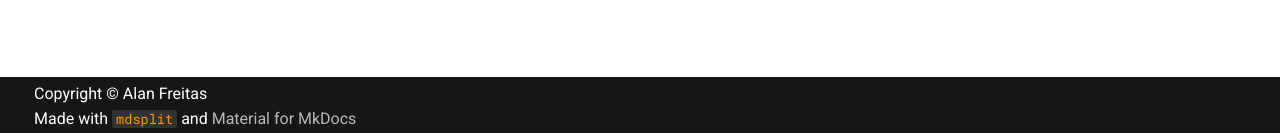
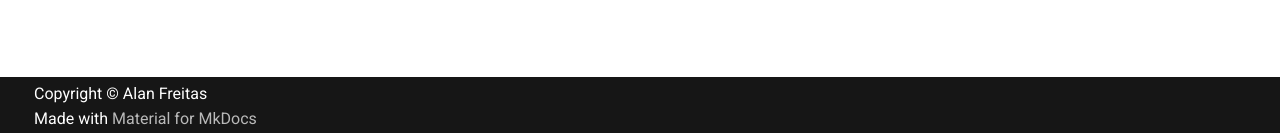
Before and after one commit to alandefreitas/futures, an MkDocs documentation site: the page built from docs/references.md, in a window 1280 px wide. Shown: the part 764-897 px from the top of the page. Built offline with MkDocs 1.6.1 and Material for MkDocs 9.7.7, drawn with Linux system fonts in a browser that asks for light colours; a script that is not in the unit is left out; comment, search, counter and statistics services are not loaded.

Commit message:
docs(template): not made with mdsplit

```diff
--- a/docs/overrides/partials/footer.html
+++ b/docs/overrides/partials/footer.html
@@ -91,13 +91,6 @@
                 {% endif %}
                 Made with
                 <a
-                        href="https://alandefreitas.github.io/mdsplit/"
-                        target="_blank" rel="noopener"
-                >
-                    <code style="background-color: #323232;">mdsplit</code>
-                </a>
-                and
-                <a
                         href="https://squidfunk.github.io/mkdocs-material/"
                         target="_blank" rel="noopener"
                 >
```
